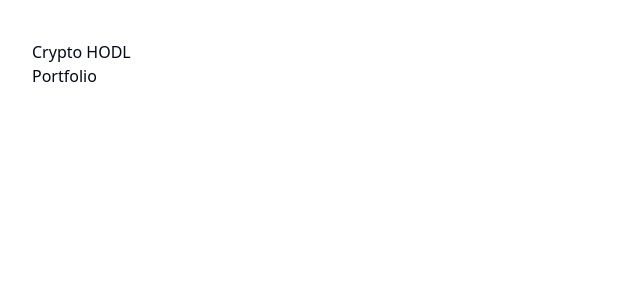
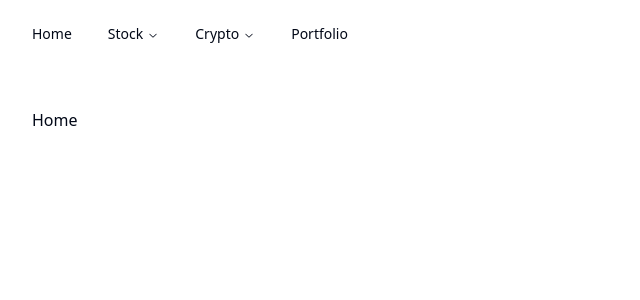
Before and after one commit to DiegoPinto357/finance-bot-ui, a React (Vite) app: page / in a window 1280 px wide. Shown: the top 300 px of the page, without its empty margins (0-640 px from the left). Built offline with nearby package versions, Linux system fonts and the light colour scheme.

Commit message:
Create navigation menu

```diff
--- a/package.json
+++ b/package.json
@@ -12,6 +12,7 @@
   "dependencies": {
     "@radix-ui/react-dropdown-menu": "^2.0.6",
     "@radix-ui/react-icons": "^1.3.0",
+    "@radix-ui/react-navigation-menu": "^1.1.4",
     "@radix-ui/react-slot": "^1.0.2",
     "@tanstack/react-table": "^8.11.7",
     "axios": "^1.6.7",
--- a/src/App.tsx
+++ b/src/App.tsx
@@ -1,10 +1,16 @@
 import Router from './Router';
+import NavigationBar from './NavigationBar';
 
 const App = () => {
   return (
-    <div className="container mx-auto py-10">
-      <Router />
-    </div>
+    <>
+      <header className="container px-0">
+        <NavigationBar />
+      </header>
+      <main className="container mx-auto py-10">
+        <Router />
+      </main>
+    </>
   );
 };
 
--- a/src/Home.tsx
+++ b/src/Home.tsx
@@ -1,13 +1,5 @@
-import { Link } from 'react-router-dom';
-
 const Home = () => {
-  return (
-    <div>
-      <Link to="/crypto/hodl">Crypto HODL</Link>
-      <br />
-      <Link to="/portfolio">Portfolio</Link>
-    </div>
-  );
+  return <div>Home</div>;
 };
 
 export default Home;
--- /dev/null
+++ b/src/NavigationBar/MenuItem.tsx
@@ -0,0 +1,20 @@
+import { PropsWithChildren } from 'react';
+import {
+  NavigationMenuItem,
+  NavigationMenuLink,
+  navigationMenuTriggerStyle,
+} from '@/components/ui/navigation-menu';
+
+type Props = {
+  path: string;
+};
+
+const MenuItem = ({ path, children }: PropsWithChildren<Props>) => (
+  <NavigationMenuItem>
+    <NavigationMenuLink className={navigationMenuTriggerStyle()} href={path}>
+      {children}
+    </NavigationMenuLink>
+  </NavigationMenuItem>
+);
+
+export default MenuItem;
--- /dev/null
+++ b/src/NavigationBar/NavigationBar.tsx
@@ -0,0 +1,35 @@
+import {
+  NavigationMenu,
+  NavigationMenuList,
+} from '@/components/ui/navigation-menu';
+import MenuItem from './MenuItem';
+import SubMenu from './SubMenu';
+
+// TODO create centralized source of routes to feed both menu and router
+const stockSubmenuItems = [
+  { label: 'BR', path: '/stock/br' },
+  { label: 'US', path: '/stock/us' },
+  { label: 'FII', path: '/stock/fii' },
+];
+
+const cryptoSubmenuItems = [
+  { label: 'HODL', path: '/crypto/hodl' },
+  { label: 'DeFi', path: '/crypto/defi' },
+  { label: 'DeFi2', path: '/crypto/defi2' },
+  { label: 'Backed', path: '/crypto/backed' },
+];
+
+const NavigationBar = () => {
+  return (
+    <NavigationMenu className="p-4">
+      <NavigationMenuList>
+        <MenuItem path="/">Home</MenuItem>
+        <SubMenu items={stockSubmenuItems}>Stock</SubMenu>
+        <SubMenu items={cryptoSubmenuItems}>Crypto</SubMenu>
+        <MenuItem path="/portfolio">Portfolio</MenuItem>
+      </NavigationMenuList>
+    </NavigationMenu>
+  );
+};
+
+export default NavigationBar;
--- /dev/null
+++ b/src/NavigationBar/SubMenu.tsx
@@ -0,0 +1,29 @@
+import { PropsWithChildren } from 'react';
+import {
+  NavigationMenu,
+  NavigationMenuContent,
+  NavigationMenuItem,
+  NavigationMenuTrigger,
+} from '@/components/ui/navigation-menu';
+import SubMenuItem from './SubMenuItem';
+
+type Props = {
+  items: { label: string; path: string }[];
+};
+
+const SubMenu = ({ items, children }: PropsWithChildren<Props>) => (
+  <NavigationMenuItem>
+    <NavigationMenu>
+      <NavigationMenuTrigger>{children}</NavigationMenuTrigger>
+      <NavigationMenuContent>
+        <ul className="w-fit min-w-[90px] gap-3 p-2">
+          {items.map(({ label, path }) => (
+            <SubMenuItem href={path}>{label}</SubMenuItem>
+          ))}
+        </ul>
+      </NavigationMenuContent>
+    </NavigationMenu>
+  </NavigationMenuItem>
+);
+
+export default SubMenu;
--- /dev/null
+++ b/src/NavigationBar/SubMenuItem.tsx
@@ -0,0 +1,27 @@
+import { ComponentPropsWithoutRef } from 'react';
+import { cn } from '@/lib/utils';
+import { NavigationMenuLink } from '@/components/ui/navigation-menu';
+
+const SubMenuItem = ({
+  className,
+  children,
+  ...props
+}: ComponentPropsWithoutRef<'a'>) => {
+  return (
+    <li>
+      <NavigationMenuLink asChild>
+        <a
+          className={cn(
+            'block select-none space-y-1 rounded-md p-3 leading-none no-underline outline-none transition-colors hover:bg-accent hover:text-accent-foreground focus:bg-accent focus:text-accent-foreground',
+            className
+          )}
+          {...props}
+        >
+          <div className="text-sm font-medium leading-none">{children}</div>
+        </a>
+      </NavigationMenuLink>
+    </li>
+  );
+};
+
+export default SubMenuItem;
--- /dev/null
+++ b/src/NavigationBar/index.tsx
@@ -0,0 +1 @@
+export { default } from './NavigationBar';
--- a/src/Router.tsx
+++ b/src/Router.tsx
@@ -8,6 +8,7 @@ const Router = () => {
       <Routes>
         <Route path="/" Component={Home} />
         <Route path="/crypto/hodl" Component={CryptoHodl} />
+        <Route path="/portfolio" element={<h1>Portfolio</h1>} />
         <Route path="*" element={<h1>Not found</h1>} />
       </Routes>
     </BrowserRouter>
--- /dev/null
+++ b/src/components/ui/navigation-menu.tsx
@@ -0,0 +1,128 @@
+import * as React from 'react';
+import { ChevronDownIcon } from '@radix-ui/react-icons';
+import * as NavigationMenuPrimitive from '@radix-ui/react-navigation-menu';
+import { cva } from 'class-variance-authority';
+
+import { cn } from '@/lib/utils';
+
+const NavigationMenu = React.forwardRef<
+  React.ElementRef<typeof NavigationMenuPrimitive.Root>,
+  React.ComponentPropsWithoutRef<typeof NavigationMenuPrimitive.Root>
+>(({ className, children, ...props }, ref) => (
+  <NavigationMenuPrimitive.Root
+    ref={ref}
+    className={cn(
+      'relative z-10 flex max-w-max flex-1 items-center justify-center',
+      className
+    )}
+    {...props}
+  >
+    {children}
+    <NavigationMenuViewport />
+  </NavigationMenuPrimitive.Root>
+));
+NavigationMenu.displayName = NavigationMenuPrimitive.Root.displayName;
+
+const NavigationMenuList = React.forwardRef<
+  React.ElementRef<typeof NavigationMenuPrimitive.List>,
+  React.ComponentPropsWithoutRef<typeof NavigationMenuPrimitive.List>
+>(({ className, ...props }, ref) => (
+  <NavigationMenuPrimitive.List
+    ref={ref}
+    className={cn(
+      'group flex flex-1 list-none items-center justify-center space-x-1',
+      className
+    )}
+    {...props}
+  />
+));
+NavigationMenuList.displayName = NavigationMenuPrimitive.List.displayName;
+
+const NavigationMenuItem = NavigationMenuPrimitive.Item;
+
+const navigationMenuTriggerStyle = cva(
+  'group inline-flex h-9 w-max items-center justify-center rounded-md bg-background px-4 py-2 text-sm font-medium transition-colors hover:bg-accent hover:text-accent-foreground focus:bg-accent focus:text-accent-foreground focus:outline-none disabled:pointer-events-none disabled:opacity-50 data-[active]:bg-accent/50 data-[state=open]:bg-accent/50'
+);
+
+const NavigationMenuTrigger = React.forwardRef<
+  React.ElementRef<typeof NavigationMenuPrimitive.Trigger>,
+  React.ComponentPropsWithoutRef<typeof NavigationMenuPrimitive.Trigger>
+>(({ className, children, ...props }, ref) => (
+  <NavigationMenuPrimitive.Trigger
+    ref={ref}
+    className={cn(navigationMenuTriggerStyle(), 'group', className)}
+    {...props}
+  >
+    {children}{' '}
+    <ChevronDownIcon
+      className="relative top-[1px] ml-1 h-3 w-3 transition duration-300 group-data-[state=open]:rotate-180"
+      aria-hidden="true"
+    />
+  </NavigationMenuPrimitive.Trigger>
+));
+NavigationMenuTrigger.displayName = NavigationMenuPrimitive.Trigger.displayName;
+
+const NavigationMenuContent = React.forwardRef<
+  React.ElementRef<typeof NavigationMenuPrimitive.Content>,
+  React.ComponentPropsWithoutRef<typeof NavigationMenuPrimitive.Content>
+>(({ className, ...props }, ref) => (
+  <NavigationMenuPrimitive.Content
+    ref={ref}
+    className={cn(
+      'left-0 top-0 w-full data-[motion^=from-]:animate-in data-[motion^=to-]:animate-out data-[motion^=from-]:fade-in data-[motion^=to-]:fade-out data-[motion=from-end]:slide-in-from-right-52 data-[motion=from-start]:slide-in-from-left-52 data-[motion=to-end]:slide-out-to-right-52 data-[motion=to-start]:slide-out-to-left-52 md:absolute md:w-auto ',
+      className
+    )}
+    {...props}
+  />
+));
+NavigationMenuContent.displayName = NavigationMenuPrimitive.Content.displayName;
+
+const NavigationMenuLink = NavigationMenuPrimitive.Link;
+
+const NavigationMenuViewport = React.forwardRef<
+  React.ElementRef<typeof NavigationMenuPrimitive.Viewport>,
+  React.ComponentPropsWithoutRef<typeof NavigationMenuPrimitive.Viewport>
+>(({ className, ...props }, ref) => (
+  <div className={cn('absolute left-0 top-full flex justify-center')}>
+    <NavigationMenuPrimitive.Viewport
+      className={cn(
+        'origin-top-center relative mt-1.5 h-[var(--radix-navigation-menu-viewport-height)] w-full overflow-hidden rounded-md border bg-popover text-popover-foreground shadow data-[state=open]:animate-in data-[state=closed]:animate-out data-[state=closed]:zoom-out-95 data-[state=open]:zoom-in-90 md:w-[var(--radix-navigation-menu-viewport-width)]',
+        className
+      )}
+      ref={ref}
+      {...props}
+    />
+  </div>
+));
+NavigationMenuViewport.displayName =
+  NavigationMenuPrimitive.Viewport.displayName;
+
+const NavigationMenuIndicator = React.forwardRef<
+  React.ElementRef<typeof NavigationMenuPrimitive.Indicator>,
+  React.ComponentPropsWithoutRef<typeof NavigationMenuPrimitive.Indicator>
+>(({ className, ...props }, ref) => (
+  <NavigationMenuPrimitive.Indicator
+    ref={ref}
+    className={cn(
+      'top-full z-[1] flex h-1.5 items-end justify-center overflow-hidden data-[state=visible]:animate-in data-[state=hidden]:animate-out data-[state=hidden]:fade-out data-[state=visible]:fade-in',
+      className
+    )}
+    {...props}
+  >
+    <div className="relative top-[60%] h-2 w-2 rotate-45 rounded-tl-sm bg-border shadow-md" />
+  </NavigationMenuPrimitive.Indicator>
+));
+NavigationMenuIndicator.displayName =
+  NavigationMenuPrimitive.Indicator.displayName;
+
+export {
+  navigationMenuTriggerStyle,
+  NavigationMenu,
+  NavigationMenuList,
+  NavigationMenuItem,
+  NavigationMenuContent,
+  NavigationMenuTrigger,
+  NavigationMenuLink,
+  NavigationMenuIndicator,
+  NavigationMenuViewport,
+};
```
Also changed, not shown: 1 other file (tests, documents, lock files or other folders).
